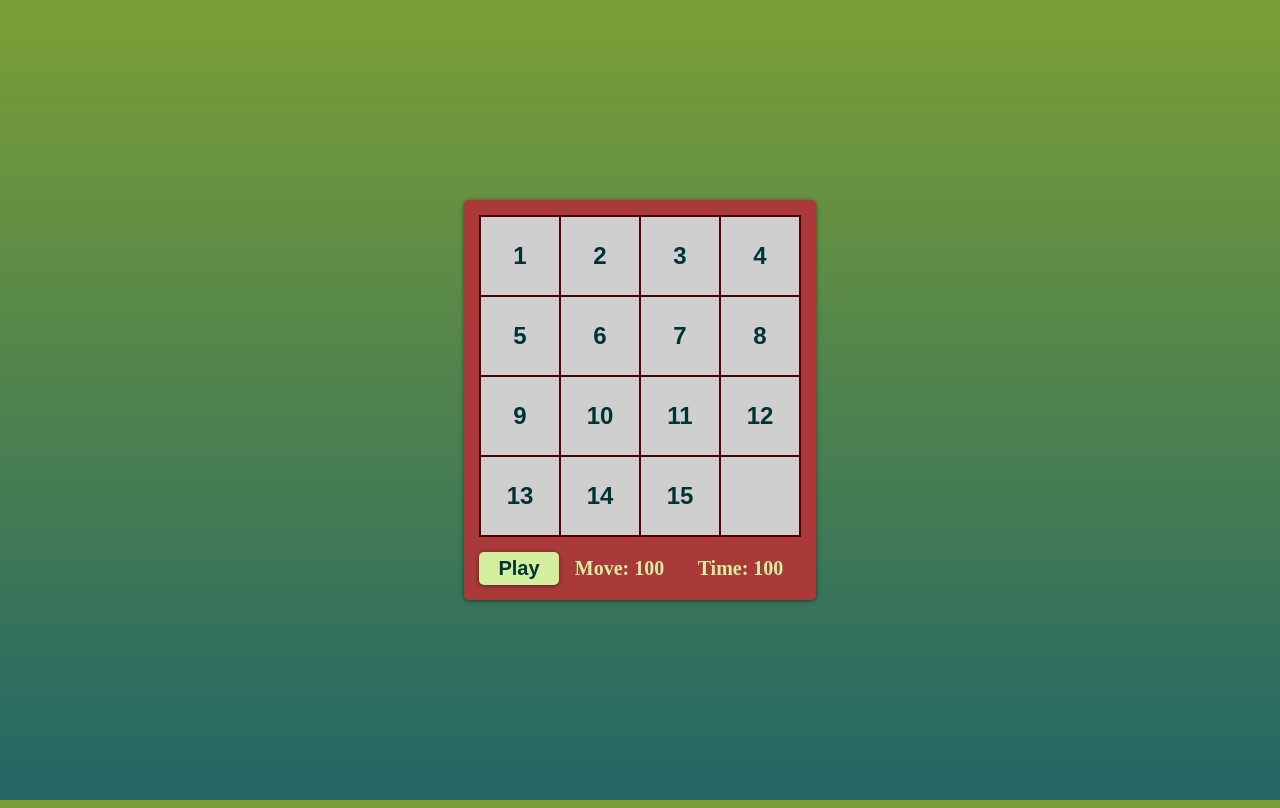
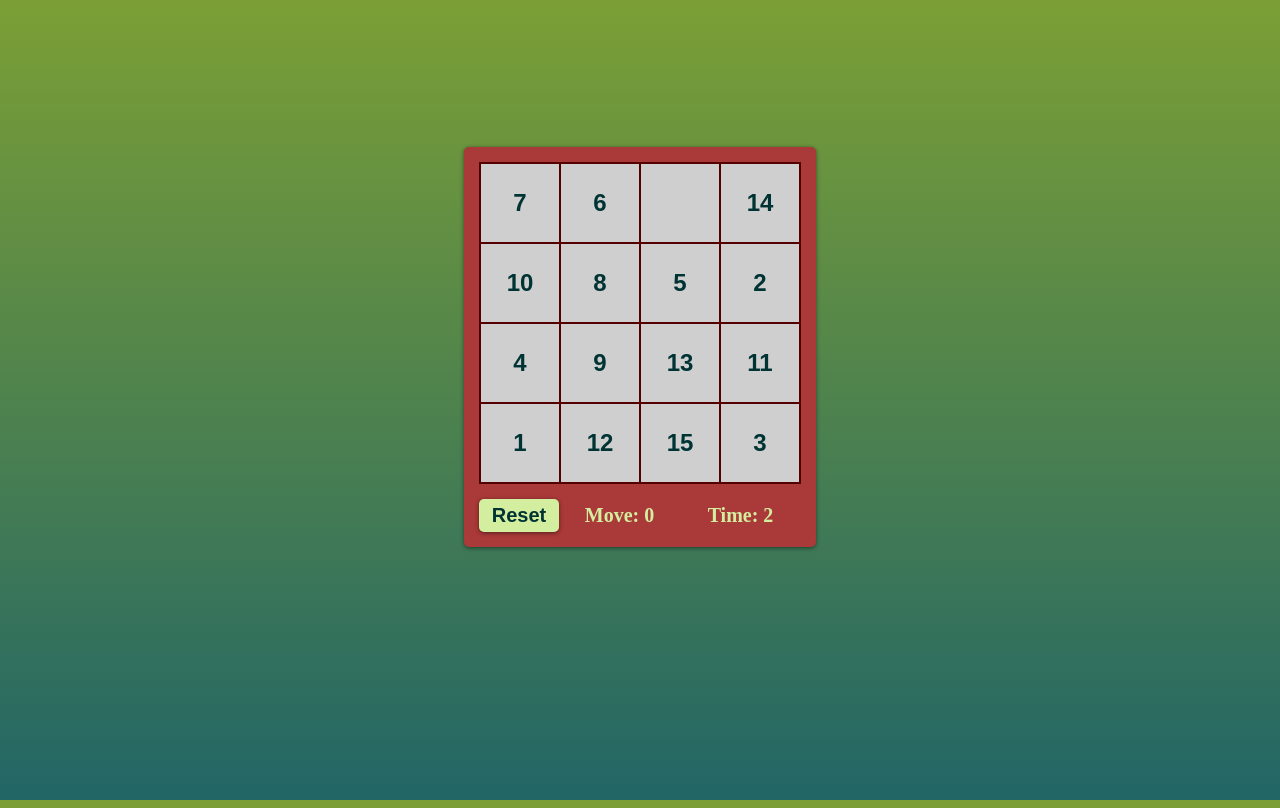
Before and after one commit to shakhzodbek1997/puzzle-game, a plain HTML site: page index.html in a window 1280 px wide. Both pictures are taken after a click on the button "Play". Drawn offline with Linux system fonts and the light colour scheme.

Commit message:
the end of puzzle game

```diff
--- a/index.html
+++ b/index.html
@@ -28,11 +28,12 @@
     </div>
     <div class="footer">
         <button>Play</button>
-        <span>Move: 100</span>
-        <span>Time: 100 </span>
+        <span id="move">Move: 100</span>
+        <span id="time">Time: 100 </span>
     </div>
+</div>
 
-</div>
+<h1 class="message">You Win!</h1>
 
 
 <script src="main.js"></script>
--- a/main.js
+++ b/main.js
@@ -15,7 +15,7 @@ class Box {
     }
 
     getBottomBox() {
-        if (this.x === 3) return null;
+        if (this.y === 3) return null;
         return new Box(this.x, this.y + 1);
     }
 
@@ -24,7 +24,7 @@ class Box {
         return new Box(this.x - 1, this.y);
     }
 
-    getNextDorBoxes() {
+    getNextdoorBoxes() {
         return [
             this.getTopBox(),
             this.getRightBox(),
@@ -33,9 +33,9 @@ class Box {
         ].filter(box => box !== null);
     }
 
-    getRandomNextDoorBox() {
-        const nextDoorBoxes = this.getNextDorBoxes();
-        return nextDoorBoxes[Math.floor(Math.random() * nextDoorBoxes.length)];
+    getRandomNextdoorBox() {
+        const nextdoorBoxes = this.getNextdoorBoxes();
+        return nextdoorBoxes[Math.floor(Math.random() * nextdoorBoxes.length)];
     }
 }
 
@@ -44,6 +44,7 @@ const swapBoxes = (grid, box1, box2) => {
     grid[box1.y][box1.x] = grid[box2.y][box2.x];
     grid[box2.y][box2.x] = temp;
 };
+
 const isSolved = grid => {
     return (
         grid[0][0] === 1 &&
@@ -62,23 +63,23 @@ const isSolved = grid => {
         grid[3][1] === 14 &&
         grid[3][2] === 15 &&
         grid[3][3] === 0
-    )
+    );
 };
-
 
 const getRandomGrid = () => {
     let grid = [[1, 2, 3, 4], [5, 6, 7, 8], [9, 10, 11, 12], [13, 14, 15, 0]];
 
+    // Shuffle
     let blankBox = new Box(3, 3);
     for (let i = 0; i < 1000; i++) {
-        const randomNextDoorBox = blankBox.getRandomNextDoorBox();
-        swapBoxes(grid, blankBox, randomNextDoorBox);
-        blankBox = randomNextDoorBox;
+        const randomNextdoorBox = blankBox.getRandomNextdoorBox();
+        swapBoxes(grid, blankBox, randomNextdoorBox);
+        blankBox = randomNextdoorBox;
     }
 
     if (isSolved(grid)) return getRandomGrid();
+    return grid;
 };
-
 
 class State {
     constructor(grid, move, time, status) {
@@ -94,7 +95,7 @@ class State {
             0,
             0,
             "ready"
-        )
+        );
     }
 
     static start() {
@@ -107,6 +108,8 @@ class Game {
         this.state = state;
         this.tickId = null;
         this.tick = this.tick.bind(this);
+        this.render();
+        this.handleClickBox = this.handleClickBox.bind(this);
     }
 
     static ready() {
@@ -114,19 +117,19 @@ class Game {
     }
 
     tick() {
-        this.setState({time: this.state.time + 1});
+        this.setState({ time: this.state.time + 1 });
     }
 
     setState(newState) {
-        this.state = {...this.state, ...newState};
+        this.state = { ...this.state, ...newState };
         this.render();
     }
 
     handleClickBox(box) {
-        return function () {
-            const nextDoorBoxes = box.getNextDorBoxes();
-            const blankBox = nextDoorBoxes.find(
-                nextDoorBox => this.state.grid[nextDoorBox.y][nextDoorBox.x] === 0
+        return function() {
+            const nextdoorBoxes = box.getNextdoorBoxes();
+            const blankBox = nextdoorBoxes.find(
+                nextdoorBox => this.state.grid[nextdoorBox.y][nextdoorBox.x] === 0
             );
             if (blankBox) {
                 const newGrid = [...this.state.grid];
@@ -134,7 +137,7 @@ class Game {
                 if (isSolved(newGrid)) {
                     clearInterval(this.tickId);
                     this.setState({
-                        status: "Won",
+                        status: "won",
                         grid: newGrid,
                         move: this.state.move + 1
                     });
@@ -145,11 +148,11 @@ class Game {
                     });
                 }
             }
-        }
+        }.bind(this);
     }
 
     render() {
-        const {grid, move, time, status} = this.state;
+        const { grid, move, time, status } = this.state;
 
         // Render grid
         const newGrid = document.createElement("div");
@@ -158,22 +161,22 @@ class Game {
             for (let j = 0; j < 4; j++) {
                 const button = document.createElement("button");
 
-                if (status === "plying"){
-                    button.addEventListener("click", this.handleClickBox())
+                if (status === "playing") {
+                    button.addEventListener("click", this.handleClickBox(new Box(j, i)));
                 }
 
-                button.textContent  = grid[i][j] === 0 ? "" : grid[i][j].toString();
+                button.textContent = grid[i][j] === 0 ? "" : grid[i][j].toString();
                 newGrid.appendChild(button);
             }
         }
         document.querySelector(".grid").replaceWith(newGrid);
 
-        // Render Button
+        // Render button
         const newButton = document.createElement("button");
         if (status === "ready") newButton.textContent = "Play";
         if (status === "playing") newButton.textContent = "Reset";
         if (status === "won") newButton.textContent = "Play";
-        newButton.addEventListener("click", ()=>{
+        newButton.addEventListener("click", () => {
             clearInterval(this.tickId);
             this.tickId = setInterval(this.tick, 1000);
             this.setState(State.start());
@@ -181,6 +184,18 @@ class Game {
         document.querySelector(".footer button").replaceWith(newButton);
 
         // Render move
-        document.getElementById("move");
+        document.getElementById("move").textContent = `Move: ${move}`;
+
+        // Render time
+        document.getElementById("time").textContent = `Time: ${time}`;
+
+        // Render message
+        if (status === "won") {
+            document.querySelector(".message").textContent = "You win!";
+        } else {
+            document.querySelector(".message").textContent = "";
+        }
     }
 }
+
+const GAME = Game.ready();
--- a/style.css
+++ b/style.css
@@ -5,13 +5,17 @@ html{
 body{
     height: 100%;
     background-image: linear-gradient(#7B9F35, #226666);
+    display: flex;
+    justify-content: center;
+    align-items: center;
+    flex-direction: column;
 }
 
 .game{
-    position: absolute;
+    /*position: absolute;
     top: 50%;
     left: 50%;
-    transform: translate(-50%, -50%);
+    transform: translate(-50%, -50%);*/
     box-shadow: 0 1px 4px rgba(0,0,0,0.5);
     padding: 15px;
     background-color: #AA3939;
@@ -64,3 +68,7 @@ body{
     font-weight: bold;
     margin: auto 0;
 }
+.message{
+    color: #AA3939;
+    height: 80px;
+}
```
